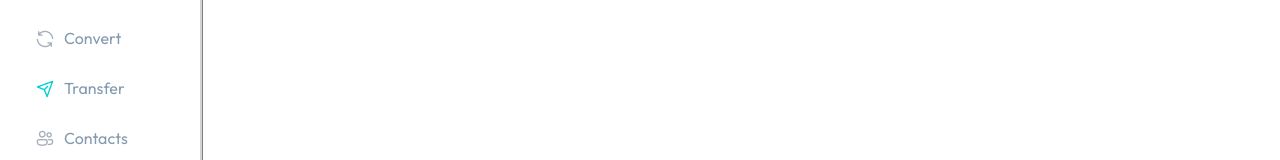
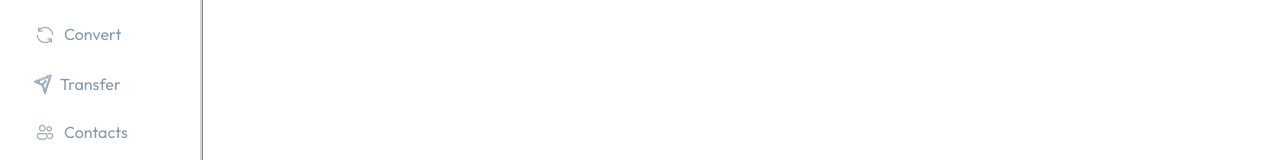
Before and after one commit to nology-tech/synergy, a React (Create React App) app: page /dashboard in a window 1280 px wide. Shown: the part 177-337 px from the top of the page. Built offline with nearby package versions, Linux system fonts and the light colour scheme.

Commit message:
Fix icon for Transfer option

```diff
--- a/src/components/NavMenu/NavMenu.jsx
+++ b/src/components/NavMenu/NavMenu.jsx
@@ -5,7 +5,7 @@ import liverates from "../../assets/images/bi_graph-up-arrow.png";
 import convert from "../../assets/images/ep_refresh.png";
 import contacts from "../../assets/images/fluent_people-16-regular.png";
 import signout from "../../assets/images/Group 66.png";
-import transfer from "../../assets/images/carbon_send-alt.png";
+import transfer from "../../assets/images/transfer-icon.png";
 import { Link } from "react-router-dom";
 
 const NavMenu = () => {
--- a/src/components/NavMenu/NavMenu.scss
+++ b/src/components/NavMenu/NavMenu.scss
@@ -34,9 +34,9 @@
                 color: $color-light-gray;
                 padding: 4px;
             }
-            .sidemenu__icon {
-                width: 30px;
-            }
+            // .sidemenu__icon {
+            //     width: 30px;
+            // }
 
             *:hover +.sidemenu__a, *:active +.sidemenu__a{
                 color: $color-middle-blue;
```
Also changed, not shown: src/assets/images/paper-plane.png (added), src/assets/images/transfer-icon.png (added).
